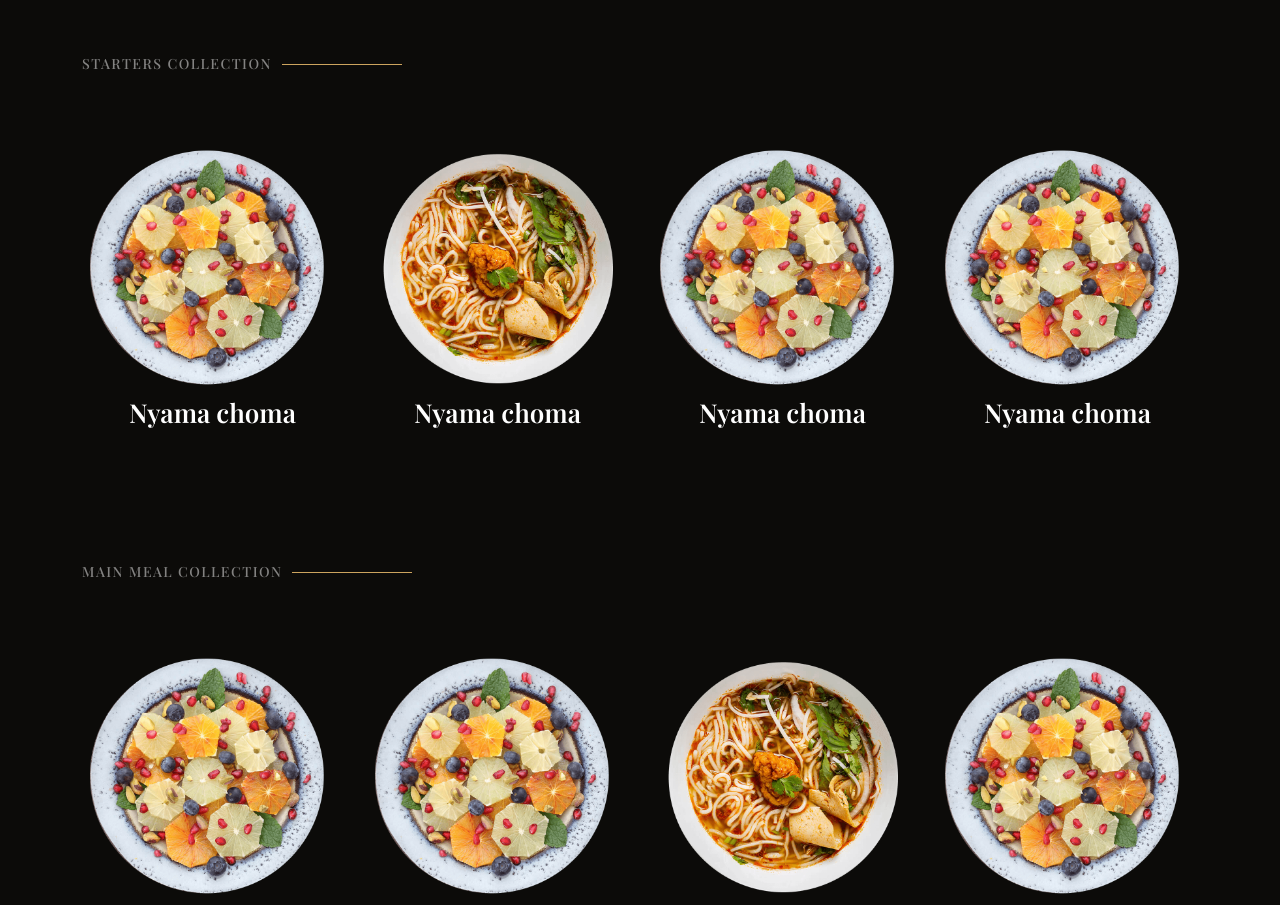
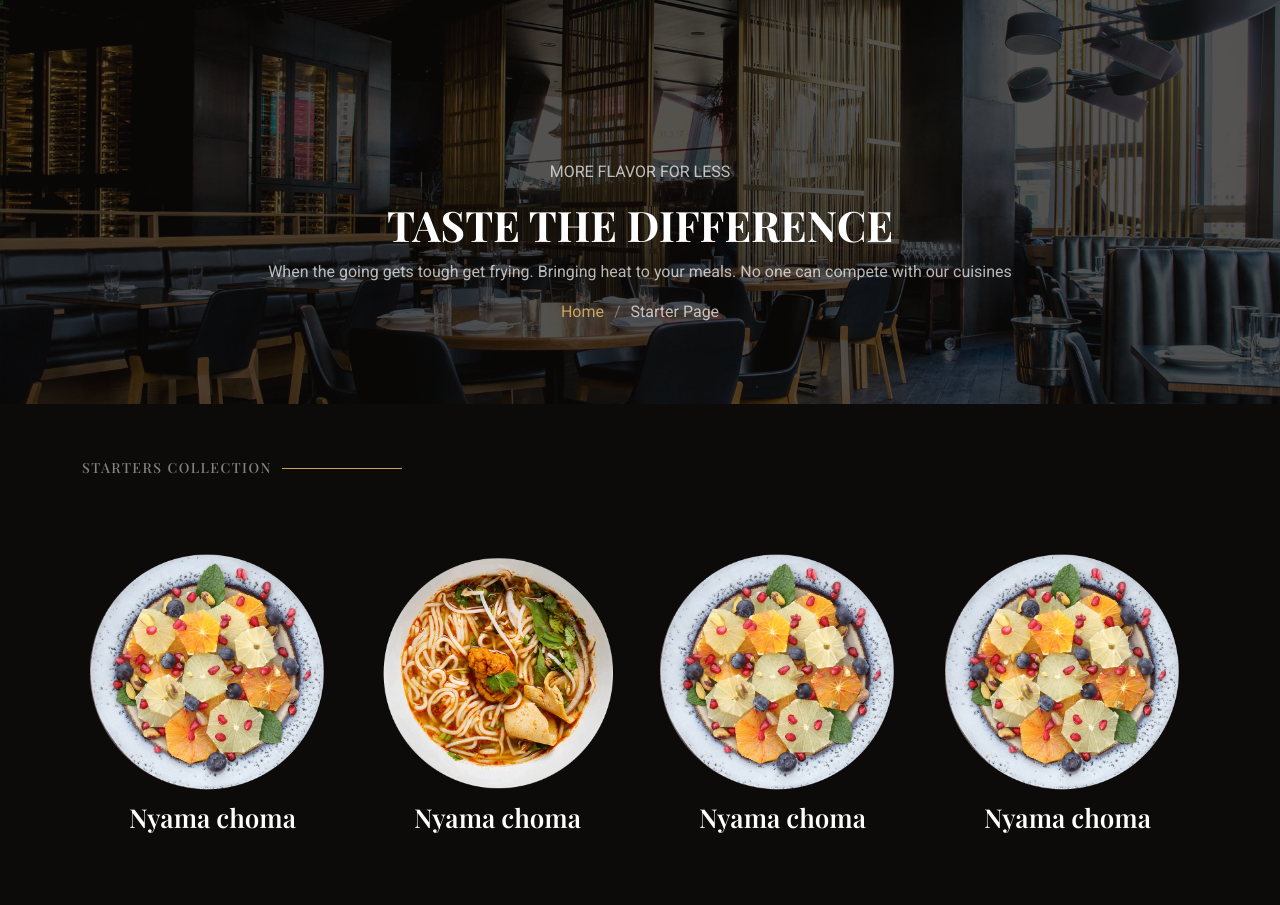
Before and after one commit to mercyogalo/Personal-work, a Django app: page /menu/ in a window 1280 px wide. Shown: the part 78-983 px from the top of the page. Run offline with Django 4.2, Linux system fonts and the light colour scheme; some libraries are stand-ins or nearby versions; some web fonts are replaced.

Commit message:
added a hero section to the menu page
updated the data in the hero section

```diff
--- a/restaurant/restaurantfeature/templates/menu.html
+++ b/restaurant/restaurantfeature/templates/menu.html
@@ -9,6 +9,23 @@
 
   <main class="main">
 
+
+        <!-- Page Title -->
+        <div class="page-title position-relative" data-aos="fade" style="background-image: url({% static 'assets/img/page-title-bg.webp' %});">
+          <div class="container position-relative">
+            <p>MORE FLAVOR FOR LESS</p>
+            <h1>TASTE THE DIFFERENCE<br></h1>
+            <p>When the going gets tough get frying. Bringing heat to your meals. No one can compete with our cuisines</p>
+
+            <nav class="breadcrumbs">
+              <ol>
+                <li><a href="index.html">Home</a></li>
+                <li class="current">Starter Page</li>
+              </ol>
+            </nav>
+
+          </div>
+        </div><!-- End Page Title -->
 
 
 
```
